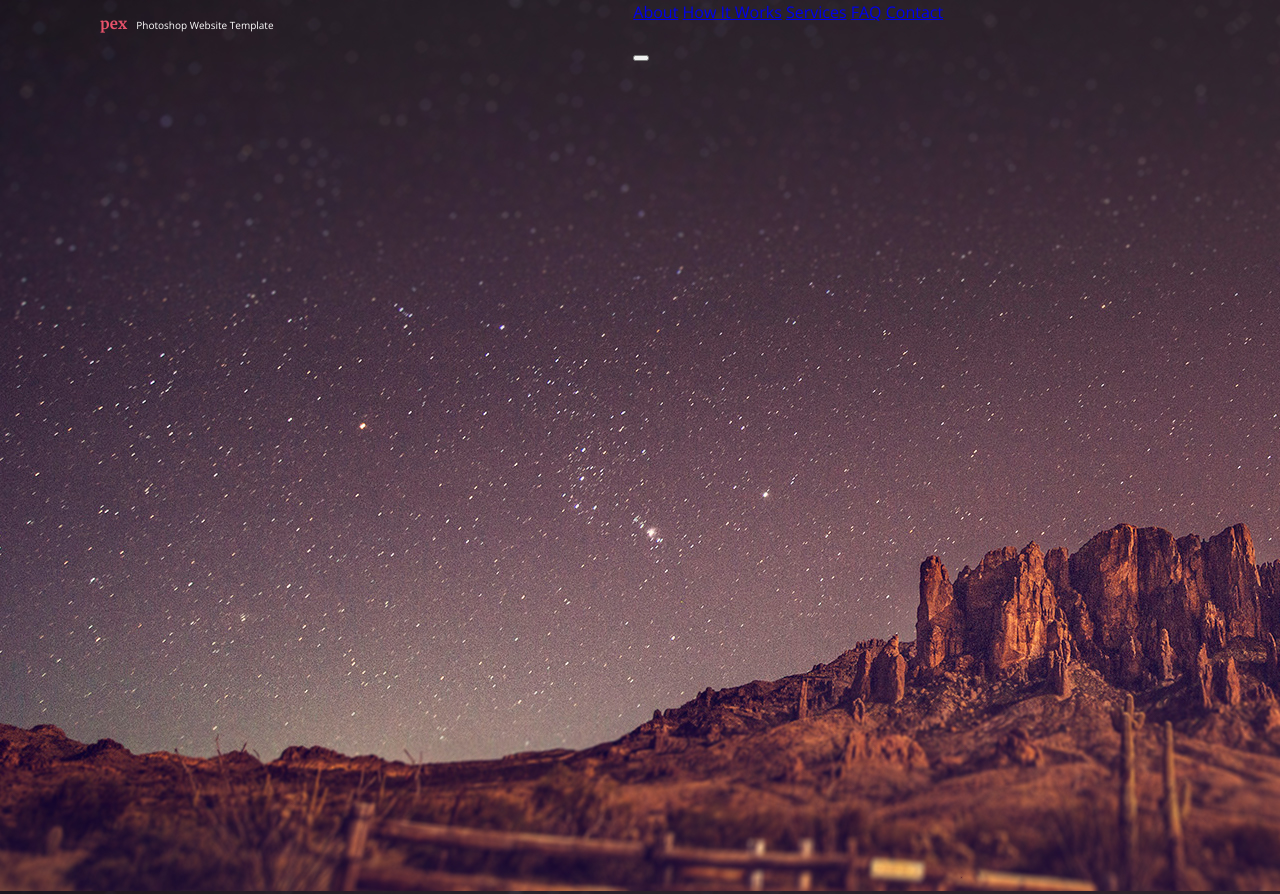
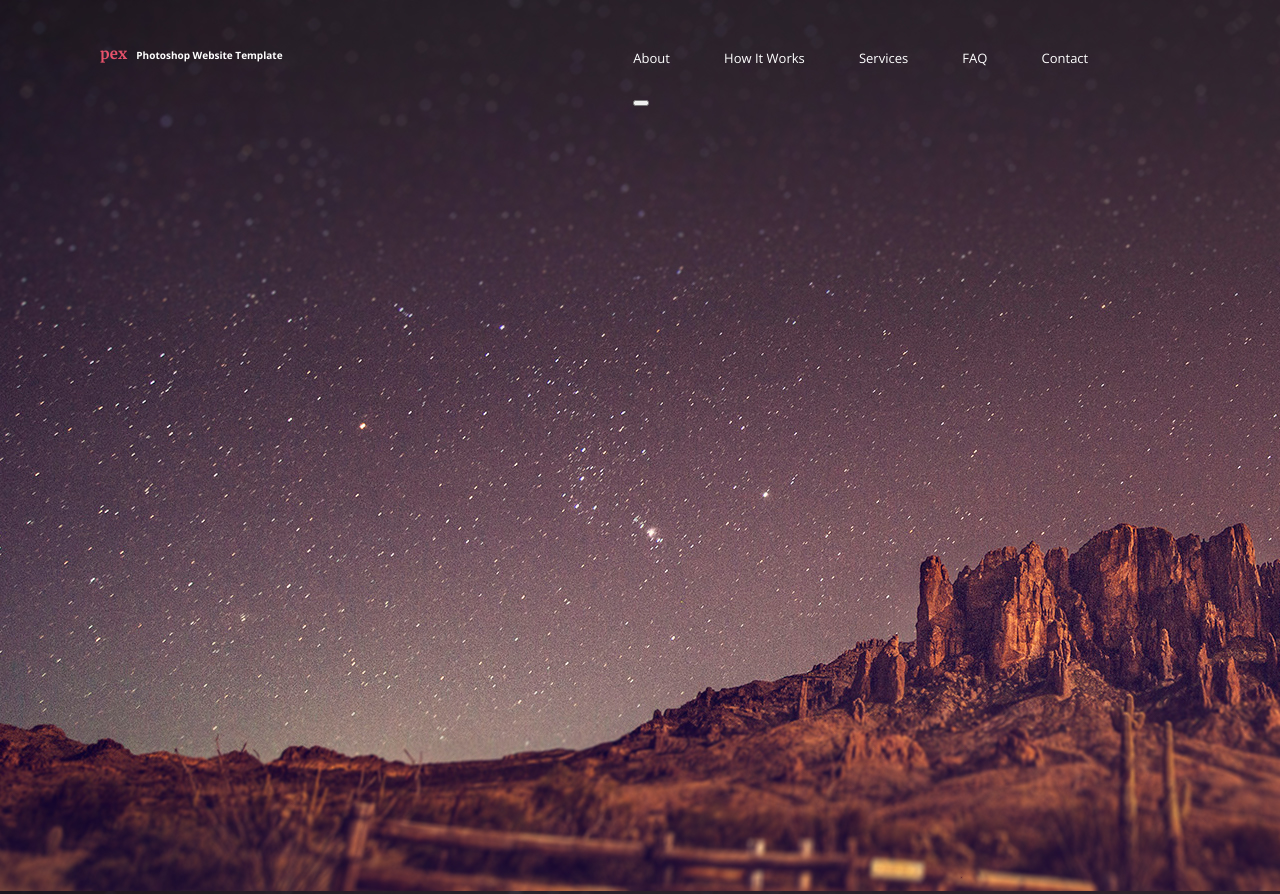
Before and after one commit to ShaRay/pex, a website: page index.html in a window 1280 px wide. Drawn offline with nearby package versions, Linux system fonts and the light colour scheme.

Commit message:
main-nav list items and links styled

```diff
--- a/assets/scss/modules/hero.scss
+++ b/assets/scss/modules/hero.scss
@@ -8,22 +8,28 @@
   display: inline-block;
   font-size: 15px;
   font-weight: bold;
-  margin-left: 100px;
-  margin-right: 5px;
+  margin:45px 5px 0 100px;
 }
 
 .tagline {
   color: $white;
   display: inline-block;
   font-size: 10px;
-  font-weight: 100;
 }
 
 .main-nav {
   margin-left: 100px;
+  margin-top: 45px;
+}
+
+.list-item {
+  display: inline-block;
 }
 
 .link-item {
-  display: inline-block;
+  color: $white;
+  font-size: 13px;
+  list-style: none;
+  margin-right: 50px;
   text-decoration: none;
 }
--- a/index.html
+++ b/index.html
@@ -19,11 +19,11 @@
       <div class="col col-7">
         <div class="main-nav">
           <ul class="list-reset">
-            <li class="link-item"><a class="current" href="#">About</a></li>
-            <li class="link-item"><a href="#">How It Works</a></li>
-            <li class="link-item"><a href="#">Services</a></li>
-            <li class="link-item"><a href="#">FAQ</a></li>
-            <li class="link-item"><a href="#">Contact</a></li>
+            <li class="list-item"><a class="current link-item" href="#">About</a></li>
+            <li class="list-item"><a class="link-item" href="#">How It Works</a></li>
+            <li class="list-item"><a class="link-item" href="#">Services</a></li>
+            <li class="list-item"><a class="link-item" href="#">FAQ</a></li>
+            <li class="list-item"><a class="link-item" href="#">Contact</a></li>
           </ul>
           <button></button>
         </div>
```
Also changed, not shown: dist/css/application.css.
